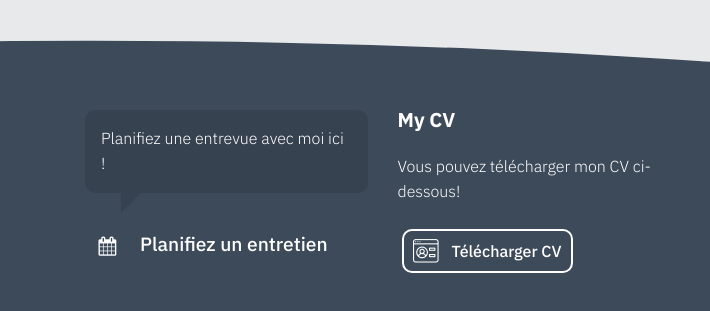
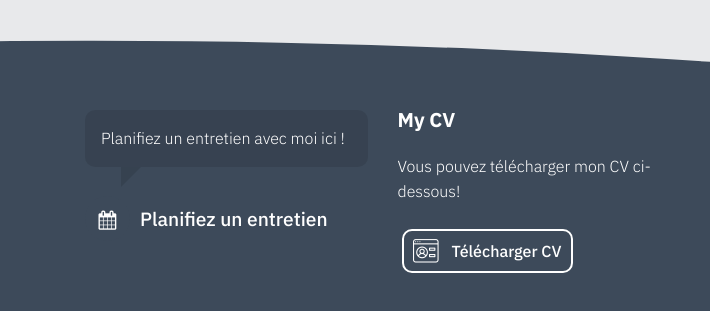
Before and after one commit to corylawing/online-cv, a plain HTML site: page experience-fr.html in a window 1280 px wide. Shown: the part 4183-4494 px from the top of the page, 570-1280 px from the left. Drawn offline with Linux system fonts and the light colour scheme; files whose address does not match are found by name.

Commit message:
Add files via upload

```diff
--- a/experience-fr.html
+++ b/experience-fr.html
@@ -735,7 +735,7 @@
             </div>
             <div class="col-12 col-md-6 col-lg-3 mbr-fonts-style display-7">
 
-                <p class="mbr-text quote align-left mbr-fonts-style display-4">Planifiez une entrevue avec moi ici !&nbsp;</p>
+                <p class="mbr-text quote align-left mbr-fonts-style display-4">Planifiez un entretien avec moi ici !&nbsp;</p>
 
                 <div class="item">
                     <div class="card-img2"><span class="mbr-iconfont ico2 fa-calendar fa" style="color: rgb(255, 255, 255); fill: rgb(255, 255, 255);"></span></div>
```
